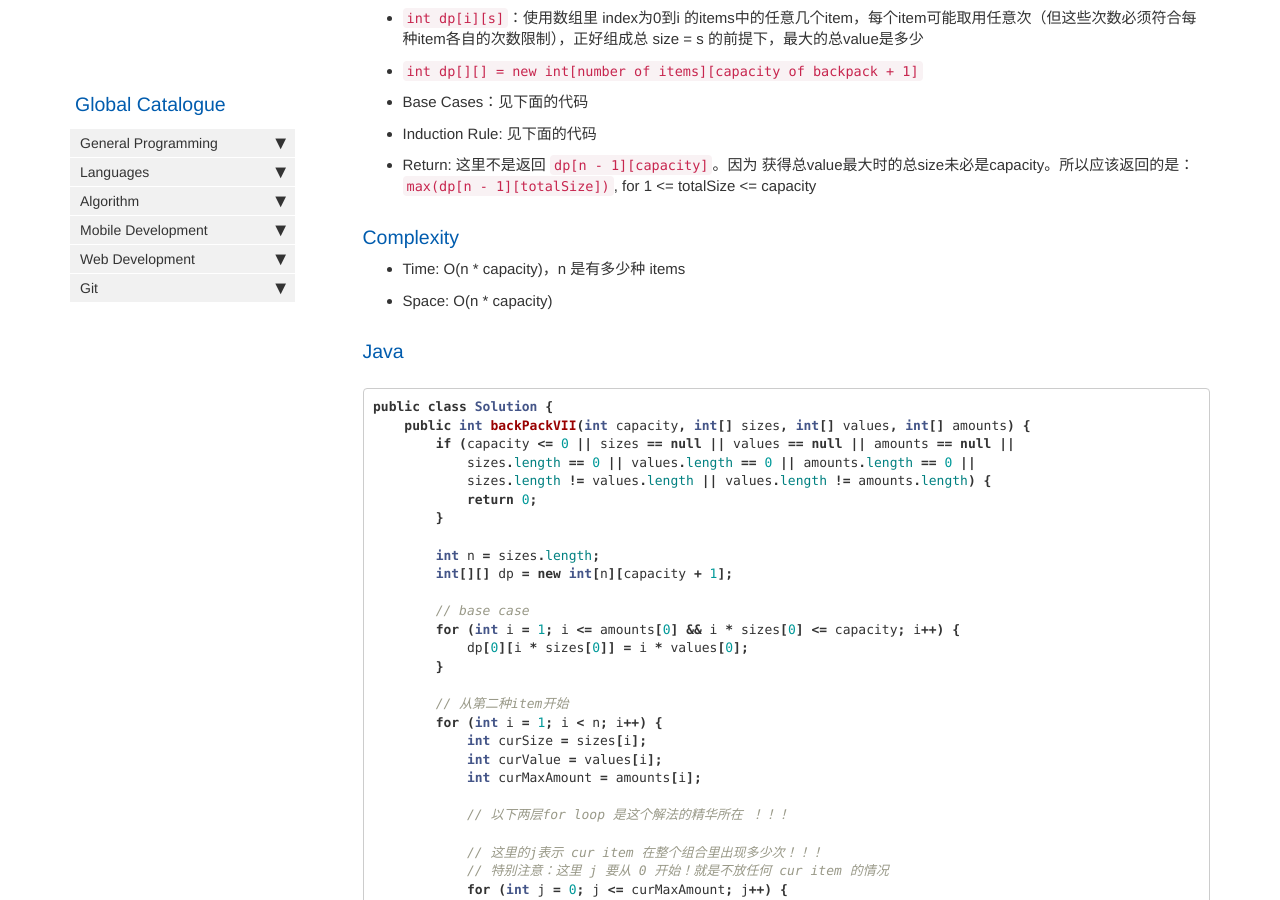
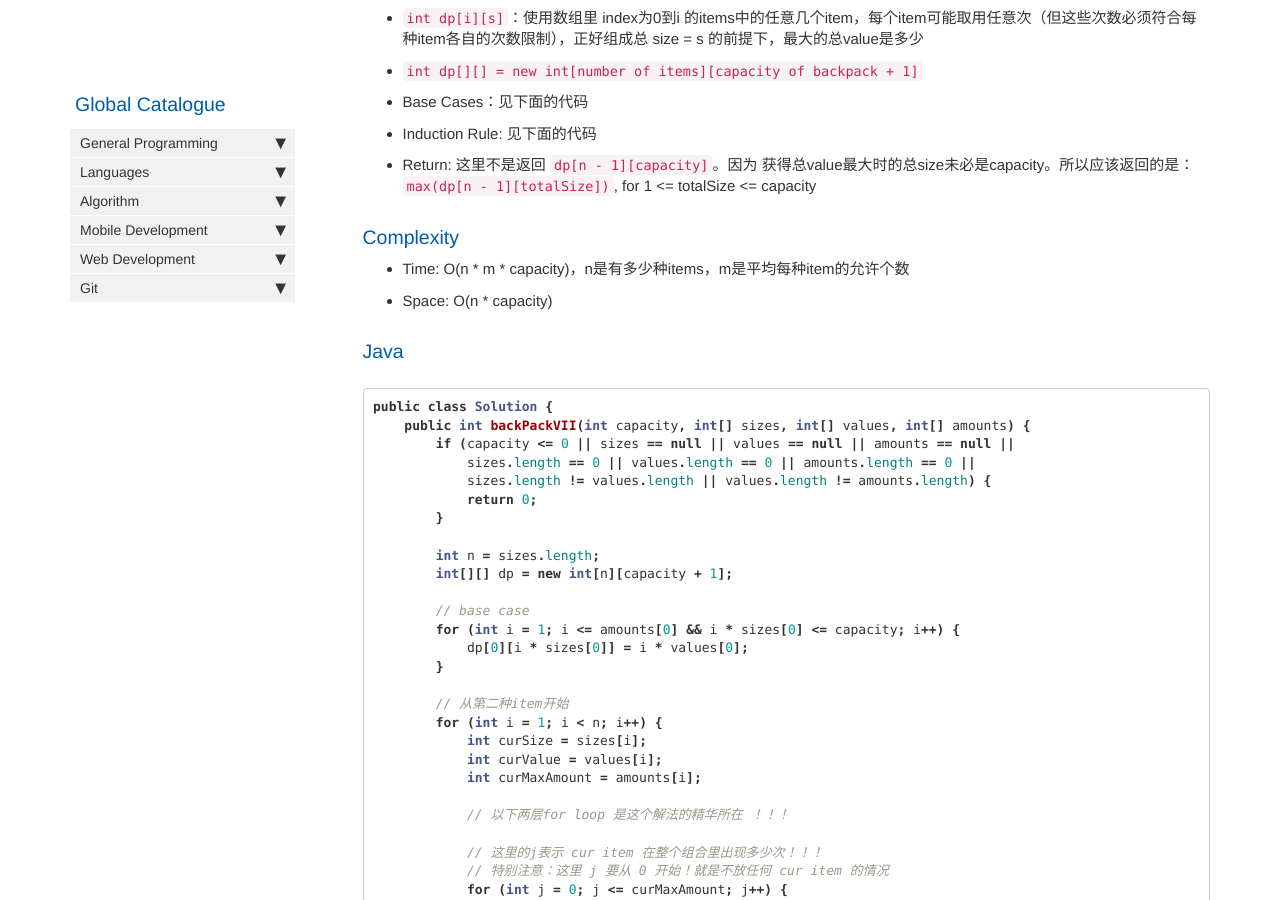
Before and after one commit to HungryOrc/hungryorc.github.io, a Jekyll site: the page built from pages/algorithm/algorithm_backpack_eachAmountLimit_2Attr_returnMaxTotalValue.md, in a window 1280 px wide and 900 px high, scrolled down 542 px. Built offline with Jekyll 4.4.1, drawn with Linux system fonts in a browser that asks for light colours; nearby versions of some CDN libraries; comment, search, counter and statistics services are not loaded.

Commit message:
Update algorithm_backpack_eachAmountLimit_2Attr_returnMaxTotalValue.md

```diff
--- a/pages/algorithm/algorithm_backpack_eachAmountLimit_2Attr_returnMaxTotalValue.md
+++ b/pages/algorithm/algorithm_backpack_eachAmountLimit_2Attr_returnMaxTotalValue.md
@@ -26,7 +26,7 @@ toc: false
 * Return: 这里不是返回 `dp[n - 1][capacity]`。因为 获得总value最大时的总size未必是capacity。所以应该返回的是：`max(dp[n - 1][totalSize])`, for 1 <= totalSize <= capacity
 
 ### Complexity
-* Time: O(n * capacity)，n 是有多少种 items
+* Time: O(n * m * capacity)，n是有多少种items，m是平均每种item的允许个数
 * Space: O(n * capacity)
 
 ### Java
```
